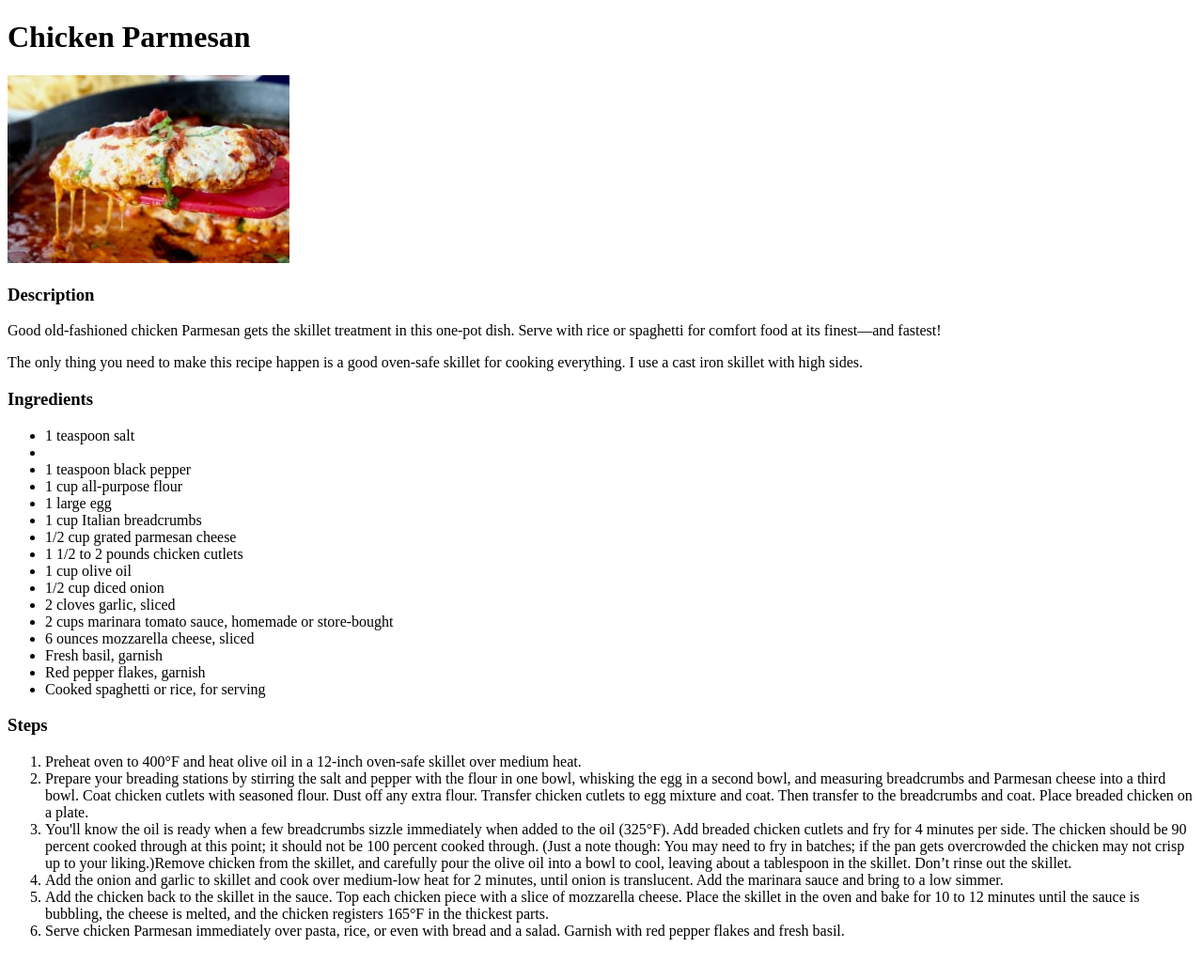
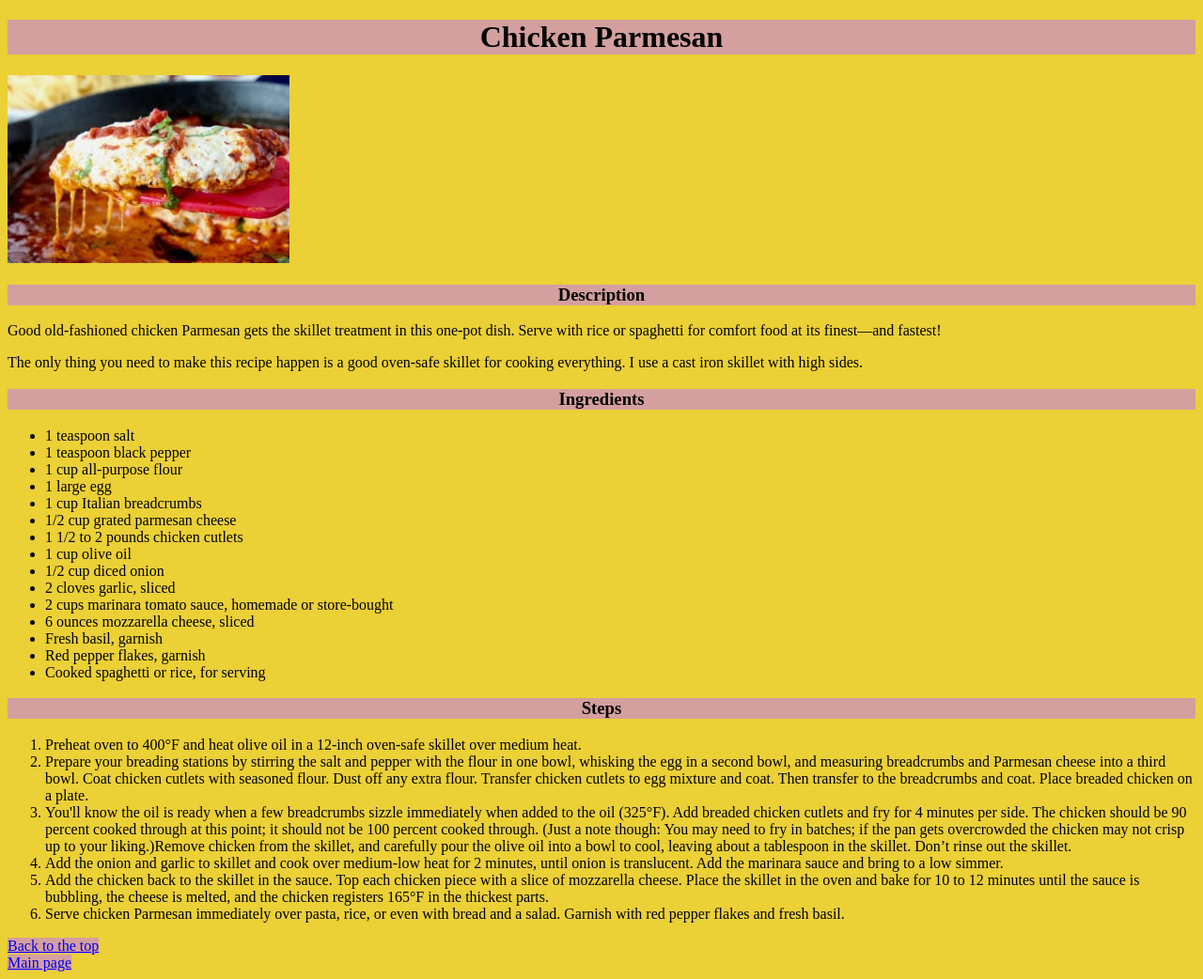
Before and after one commit to Fabi0o/odin-recipes, a plain HTML site: page recipes/chicken_parmesan.html in a window 1280 px wide. Shown: the whole page at 94% size. Before the commit the page ends 1016 px from the top, so only its background shows below. Drawn offline with Linux system fonts and the light colour scheme.

Commit message:
Styled ever[ything with css and added simple nav bar on every recipe page to go to the top of current page or go back to the main page

```diff
--- a/recipes/chicken_parmesan.html
+++ b/recipes/chicken_parmesan.html
@@ -3,14 +3,15 @@
   <head>
     <meta charset="utf-8" />
     <title>Chicken Parmesan</title>
+    <link rel="stylesheet" href="../style.css" />
   </head>
   <body>
-    <h1>Chicken Parmesan</h1>
+    <h1 class="header">Chicken Parmesan</h1>
     <img
       src="../images/chicken_parmesan.jpeg"
       alt="Photo of a chicken parmesan"
     />
-    <h3>Description</h3>
+    <h3 class="subsection">Description</h3>
     <p>
       Good old-fashioned chicken Parmesan gets the skillet treatment in this
       one-pot dish. Serve with rice or spaghetti for comfort food at its
@@ -20,10 +21,9 @@
       The only thing you need to make this recipe happen is a good oven-safe
       skillet for cooking everything. I use a cast iron skillet with high sides.
     </p>
-    <h3>Ingredients</h3>
+    <h3 class="subsection">Ingredients</h3>
     <ul>
       <li>1 teaspoon salt</li>
-      <li></li>
       <li>1 teaspoon black pepper</li>
       <li>1 cup all-purpose flour</li>
       <li>1 large egg</li>
@@ -39,7 +39,7 @@
       <li>Red pepper flakes, garnish</li>
       <li>Cooked spaghetti or rice, for serving</li>
     </ul>
-    <h3>Steps</h3>
+    <h3 class="subsection">Steps</h3>
     <ol>
       <li>
         Preheat oven to 400°F and heat olive oil in a 12-inch oven-safe skillet
@@ -80,4 +80,7 @@
       </li>
     </ol>
   </body>
+  <a href="./lasagna.html" class="nav">Back to the top</a>
+  <br />
+  <a href="../index.html" class="nav">Main page</a>
 </html>
--- /dev/null
+++ b/style.css
@@ -0,0 +1,19 @@
+body {
+  background-color: rgb(235, 208, 54);
+}
+.header {
+  text-align: center;
+  background-color: rgb(212, 159, 159);
+}
+.nav {
+  background-color: rgb(212, 159, 159);
+}
+.navUnit {
+  margin-top: 10px;
+  font-size: large;
+  font-family: "Times New Roman", Times, serif;
+}
+.subsection {
+  text-align: center;
+  background-color: rgb(212, 159, 159);
+}
```
Also changed, not shown: index.html (+10 -5 lines), recipes/carbonara.html (+8 -4 lines), recipes/lasagna.html (+8 -4 lines).
